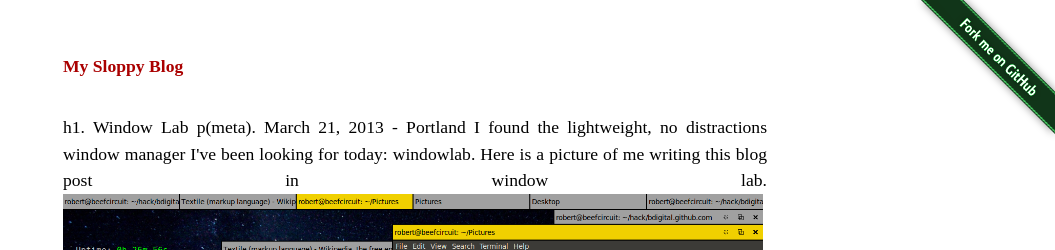
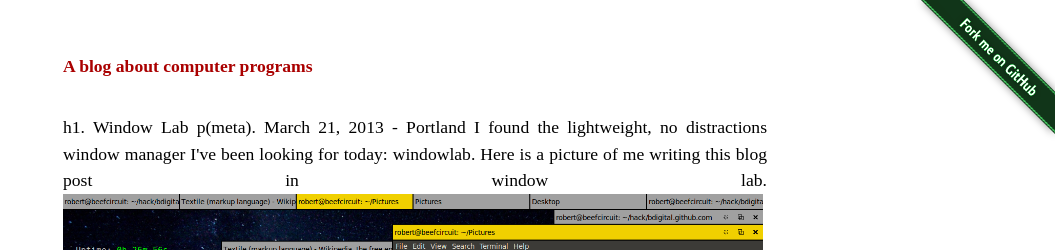
Before and after one commit to no0p/no0p.github.io, a Jekyll site: the page built from index.html, in a window 1280 px wide and 900 px high. Shown: the top 250 px of the window, without its empty margins (225-1280 px from the left). Built offline with Jekyll 4.4.1, drawn with Linux system fonts in a browser that asks for light colours; Markdown is read by kramdown in place of the engine named in the settings.

Commit message:
taking a new tag line for a spin

```diff
--- a/_layouts/default.html
+++ b/_layouts/default.html
@@ -6,7 +6,7 @@
    <meta http-equiv="content-type" content="text/html; charset=utf-8" />
    <title>{{ page.title }}</title>
    <meta name="author" content="Robert Berry" />
-   <link href="http://feeds.feedburner.com/berrydigital" rel="alternate" title="My Sloppy Blog -- bdigital" type="application/rss+xml"/>
+   <link href="http://feeds.feedburner.com/berrydigital" rel="alternate" title="A blog about computer programs" type="application/rss+xml"/>
    <!-- syntax highlighting CSS -->
    <link rel="stylesheet" href="/css/syntax.css" type="text/css" />
 
@@ -19,7 +19,7 @@
 <div class="site">
 
   <div class="title">
-    <a href="/">My Sloppy Blog</a>
+    <a href="/">A blog about computer programs</a>
   </div>
 
 
```
